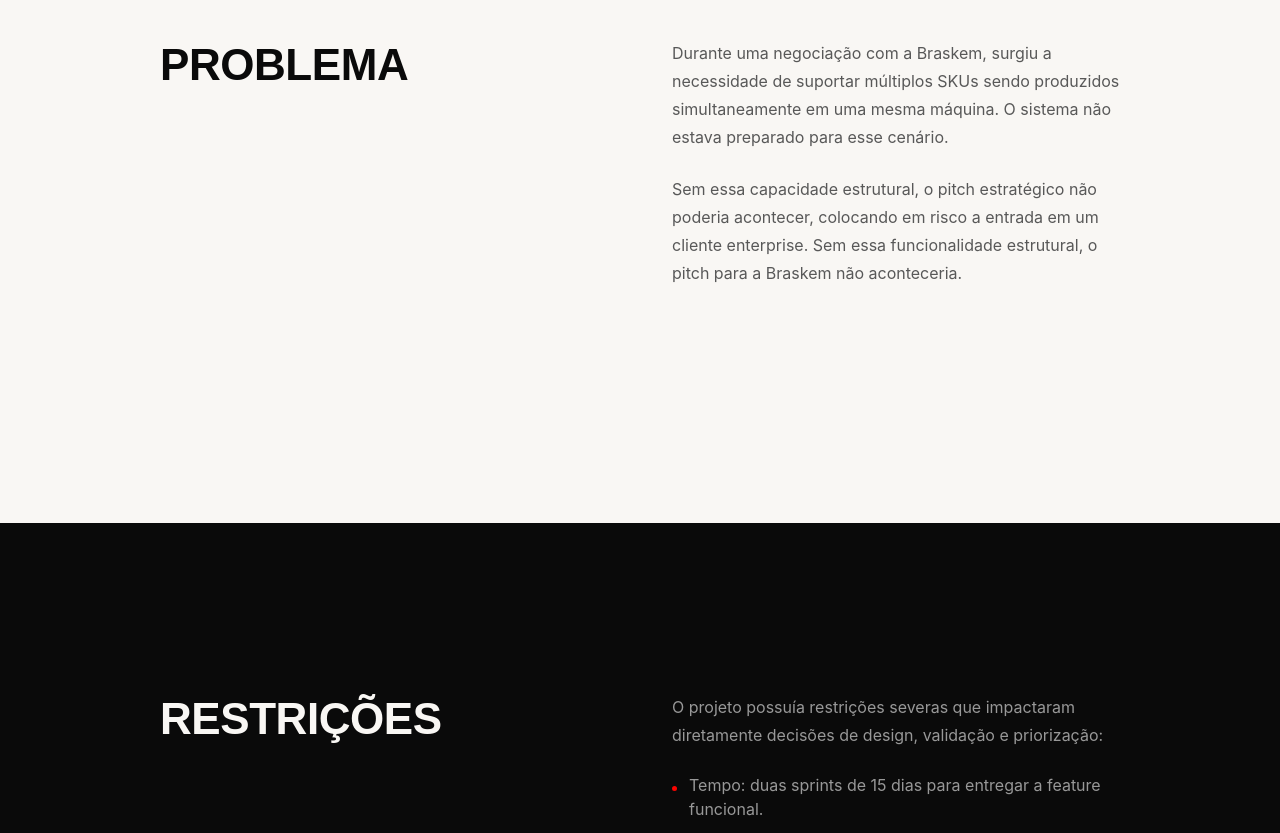
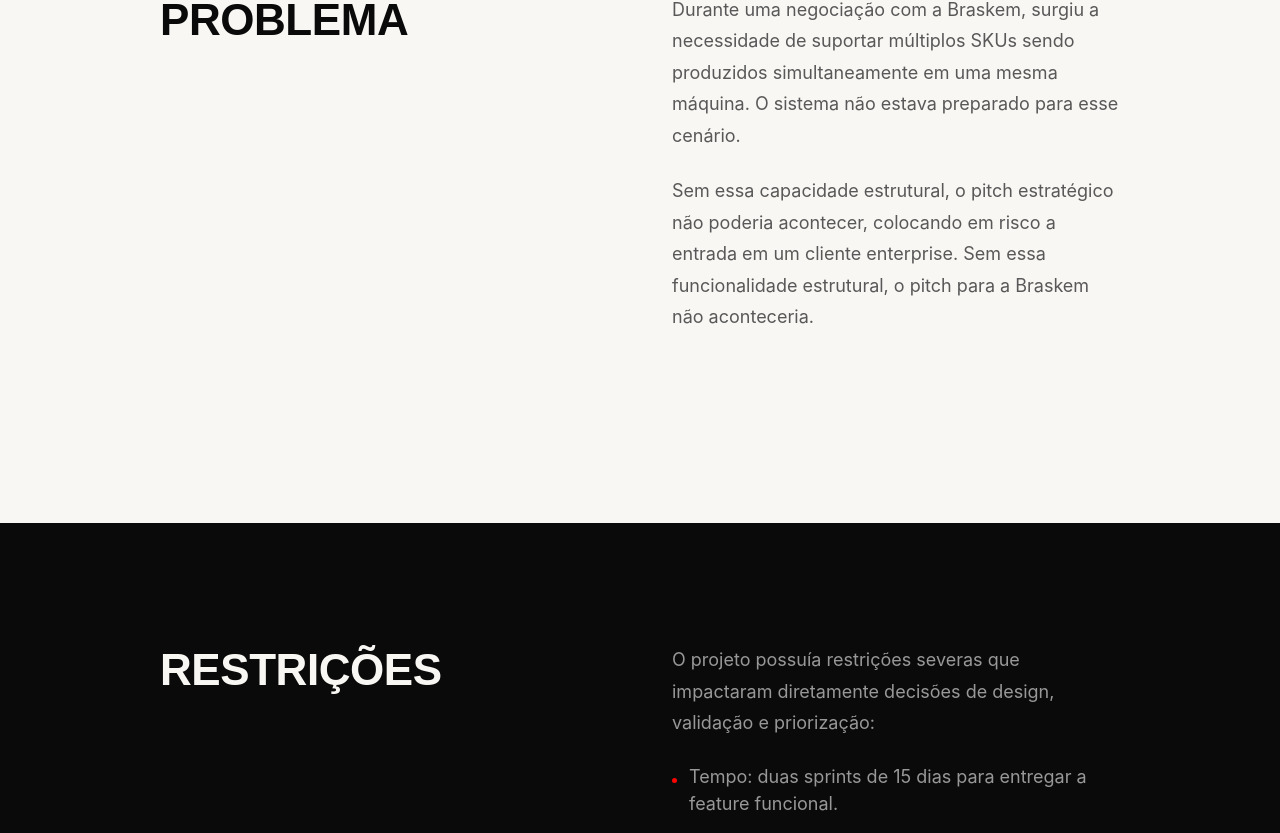
Before and after one commit to AndreToni/Portfolio-Andre-Toni-Foguel, a Next.js app: page /trabalhos/automacao-patio in a window 1280 px wide. Shown: the part 2404-3237 px from the top of the page. Built offline with nearby package versions, Linux system fonts and the light colour scheme; a web font is replaced by a local one.

Commit message:
commit-17

```diff
--- a/src/components/sections/case/CaseTextSection/CaseTextSection.module.css
+++ b/src/components/sections/case/CaseTextSection/CaseTextSection.module.css
@@ -61,7 +61,7 @@
 
 .CaseTextSection__Paragraph {
   font-family: var(--font-body);
-  font-size: var(--font-size-base);
+  font-size: var(--font-size-md);
   line-height: var(--line-height-relaxed);
   margin: 0;
 }
@@ -89,7 +89,7 @@
   align-items: baseline;
   gap: var(--space-3);
   font-family: var(--font-body);
-  font-size: var(--font-size-base);
+  font-size: var(--font-size-md);
   line-height: var(--line-height-base);
 }
 
```
